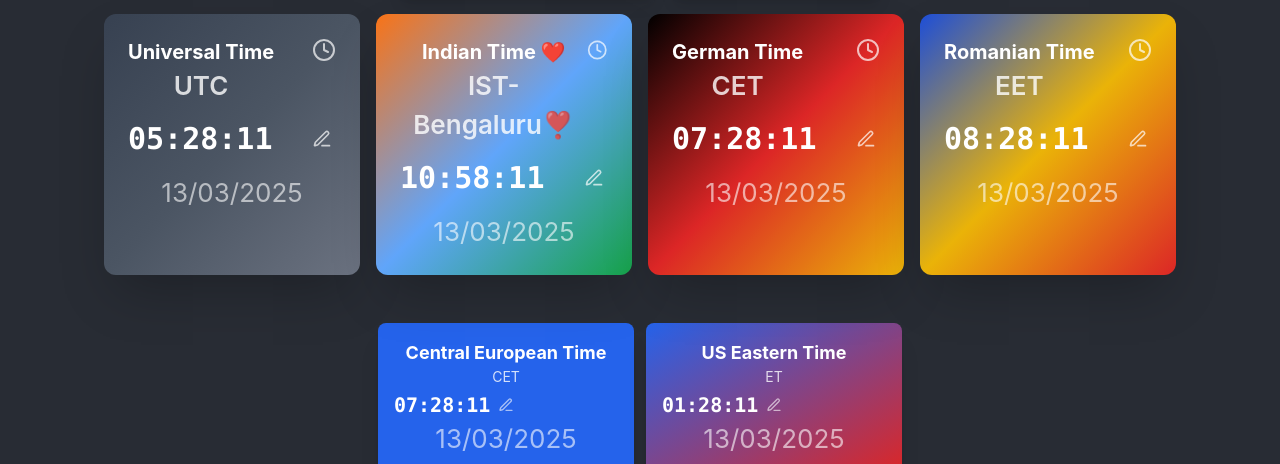
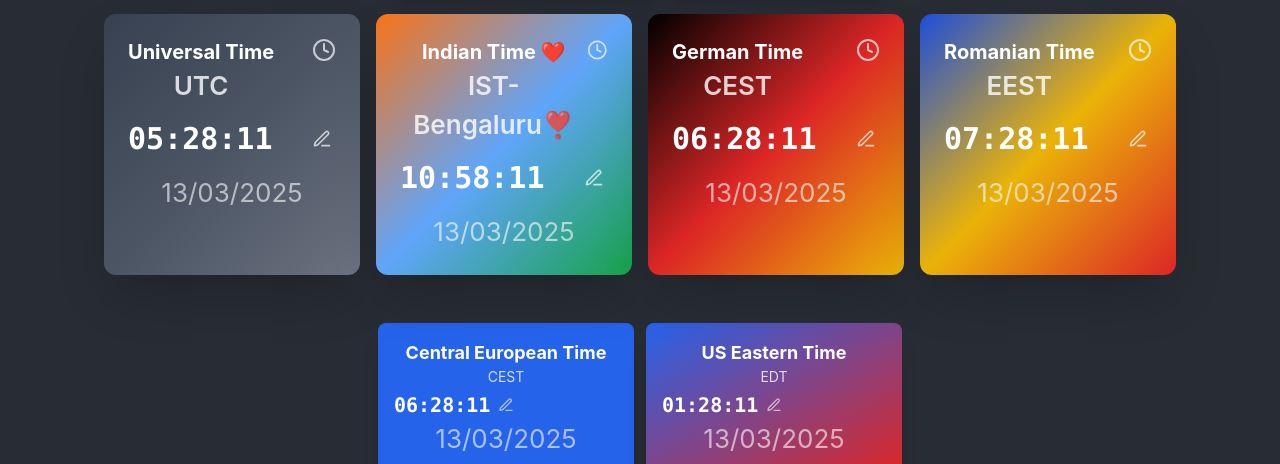
Before and after one commit to isaac-rnd/convenience-clock, a React (Create React App) app: page / in a window 1280 px wide. Shown: the part 214-678 px from the top of the page. Built offline with nearby package versions, Linux system fonts and the light colour scheme.

Commit message:
time bump

```diff
--- a/src/WorldClockApp.js
+++ b/src/WorldClockApp.js
@@ -41,41 +41,40 @@ const WorldClockApp = () => {
       offset: 5.5,
       major: true,
       bgColor: 'from-orange-500 via-blue-400 to-green-600'
-      }
-    ,
+    },
     {
       id: 3,
       name: 'German Time',
-      shortName: 'CET ',
+      shortName: 'CEST',
       timezone: 'Europe/Berlin',
-      offset: 2,
+      offset: 2 + (isDST(currentTime, 'Europe/Berlin') ? 1 : 0), // DST: +1 hour
       major: true,
       bgColor: 'from-black via-red-600 to-yellow-500'
     },
     {
       id: 4,
       name: 'Romanian Time',
-      shortName: 'EET',
+      shortName: 'EEST',
       timezone: 'Europe/Bucharest',
-      offset: 3,
+      offset: 3 + (isDST(currentTime, 'Europe/Bucharest') ? 1 : 0), // DST: +1 hour
       major: true,
       bgColor: 'from-blue-700 via-yellow-500 to-red-600'
     },
     {
       id: 5,
       name: 'Central European Time',
-      shortName: 'CET',
+      shortName: 'CEST',
       timezone: 'Europe/Paris',
-      offset: 2,
+      offset: 2 + (isDST(currentTime, 'Europe/Paris') ? 1 : 0), // DST: +1 hour
       major: false,
       bgColor: 'from-blue-600 via-yellow to-blue-600'
     },
     {
       id: 6,
       name: 'US Eastern Time',
-      shortName:'ET',
+      shortName:'EDT',
       timezone: 'America/New_York',
-      offset: -4,
+      offset: -4 + (isDST(currentTime, 'America/New_York') ? 1 : 0), // DST: +1 hour
       major: false,
       bgColor: 'from-blue-600 via-white-200 to-red-600'
     }
@@ -90,17 +89,20 @@ const WorldClockApp = () => {
     return false;
   }
 
-  // Calculate time for a specific timezone
-  const getTimeForTimezone = (offset) => {
-    const time = new Date(currentTime);
-
-    // Reset to UTC time
-    time.setTime(time.getTime() + time.getTimezoneOffset() * 60000);
-
-    // Add the timezone offset
-    time.setTime(time.getTime() + (offset * 60 * 60000));
-
-    return time;
+  // Calculate time for a specific timezone using Intl API for accuracy
+  const getTimeForTimezone = (timezone) => {
+    try {
+      // Get the time string in the target timezone
+      const localeTimeString = currentTime.toLocaleString('en-US', {
+        timeZone: timezone,
+        hour12: false
+      });
+      // Parse it back to a Date object (in local time)
+      return new Date(localeTimeString);
+    } catch (e) {
+      // fallback: just return current time
+      return new Date(currentTime);
+    }
   };
 
   // Format time as HH:MM:SS
@@ -283,7 +285,7 @@ const WorldClockApp = () => {
                   </div>
                 ) : (
                   <div className="flex items-center justify-between">
-                    <time className="text-3xl font-mono font-bold text-white">{formatTime(getTimeForTimezone(clock.offset))}</time>
+                    <time className="text-3xl font-mono font-bold text-white">{formatTime(getTimeForTimezone(clock.timezone))}</time>
                     <button
                       onClick={() => handleEdit(clock.id)}
                       className="text-white/70 hover:text-white p-1 transition-colors"
@@ -293,7 +295,7 @@ const WorldClockApp = () => {
                   </div>
                 )}
 
-                <div className="mt-4 text-white/60">{formatDate(getTimeForTimezone(clock.offset))}</div>
+                <div className="mt-4 text-white/60">{formatDate(getTimeForTimezone(clock.timezone))}</div>
               </div>
             ))}
           </div>
@@ -351,7 +353,7 @@ const WorldClockApp = () => {
                       </div>
                     ) : (
                       <div className="flex items-center mt-1">
-                        <time className="text-xl font-mono font-semibold text-white">{formatTime(getTimeForTimezone(clock.offset))}</time>
+                        <time className="text-xl font-mono font-semibold text-white">{formatTime(getTimeForTimezone(clock.timezone))}</time>
                         <button
                           onClick={() => handleEdit(clock.id)}
                           className="ml-2 text-white/60 hover:text-white transition-colors"
@@ -363,7 +365,7 @@ const WorldClockApp = () => {
                   </div>
 
                   <div className="text-b text-m text-white/60">
-                    {formatDate(getTimeForTimezone(clock.offset))}
+                    {formatDate(getTimeForTimezone(clock.timezone))}
                   </div>
                 </div>
               </div>
```
Lines whose indentation alone changed are shown as unchanged.
